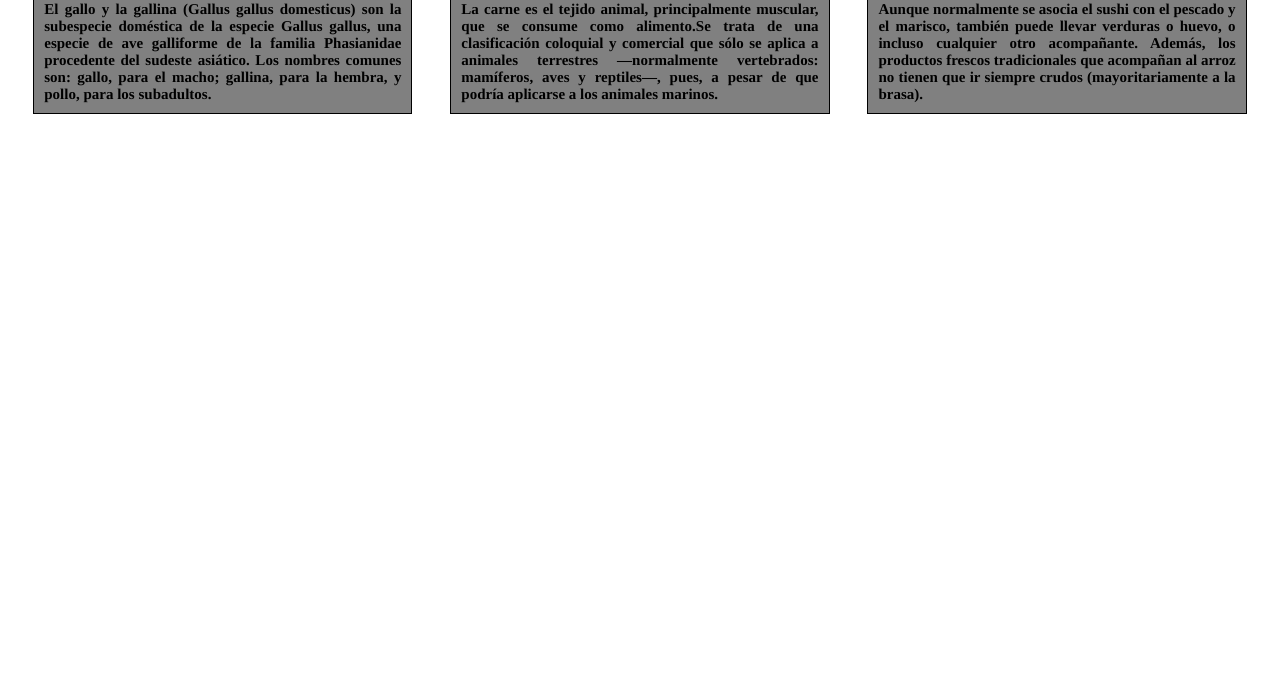
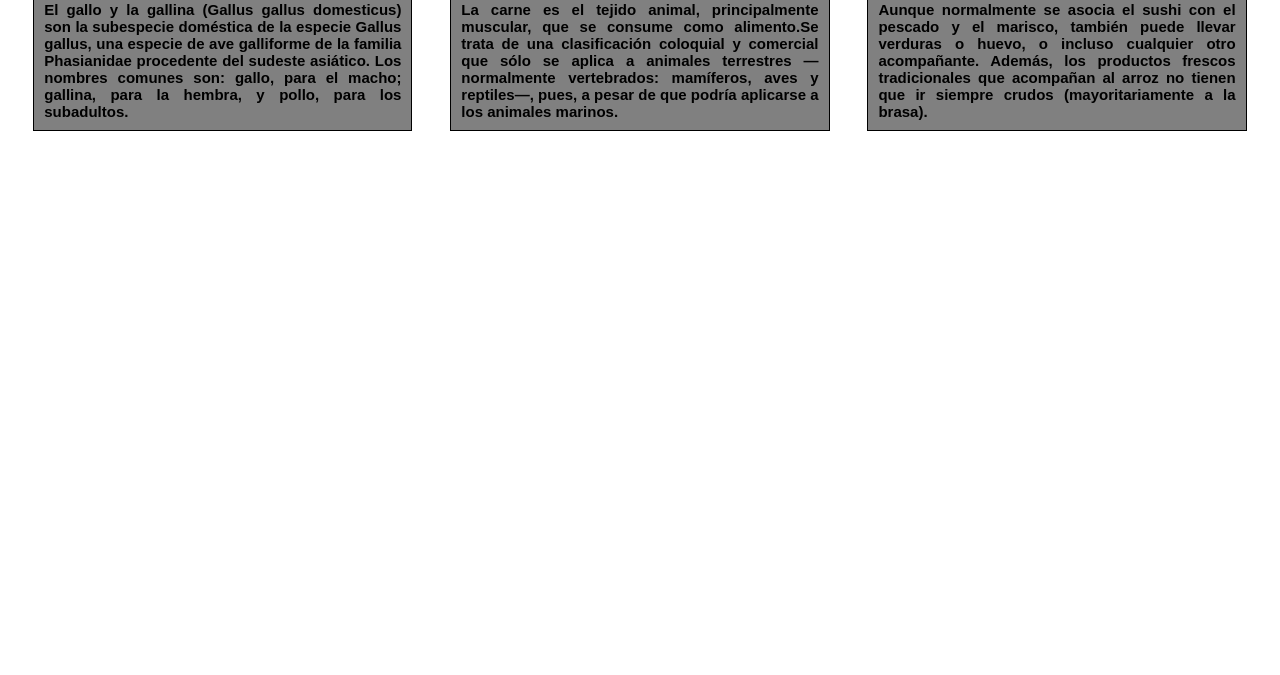
Before and after one commit to jimenafernandez/coursera-test, a plain HTML site: page module2-Solution/Index.html in a window 1280 px wide. Shown: the part 125-800 px from the top of the page. Drawn offline with Linux system fonts and the light colour scheme.

Commit message:
module2-Solution

```diff
--- a/module2-Solution/css/Styles.css
+++ b/module2-Solution/css/Styles.css
@@ -1,6 +1,6 @@
 body{
 	font-size: 30;
-	font-family: Times;
+	font-family: Arial;
 }
 
 
```
